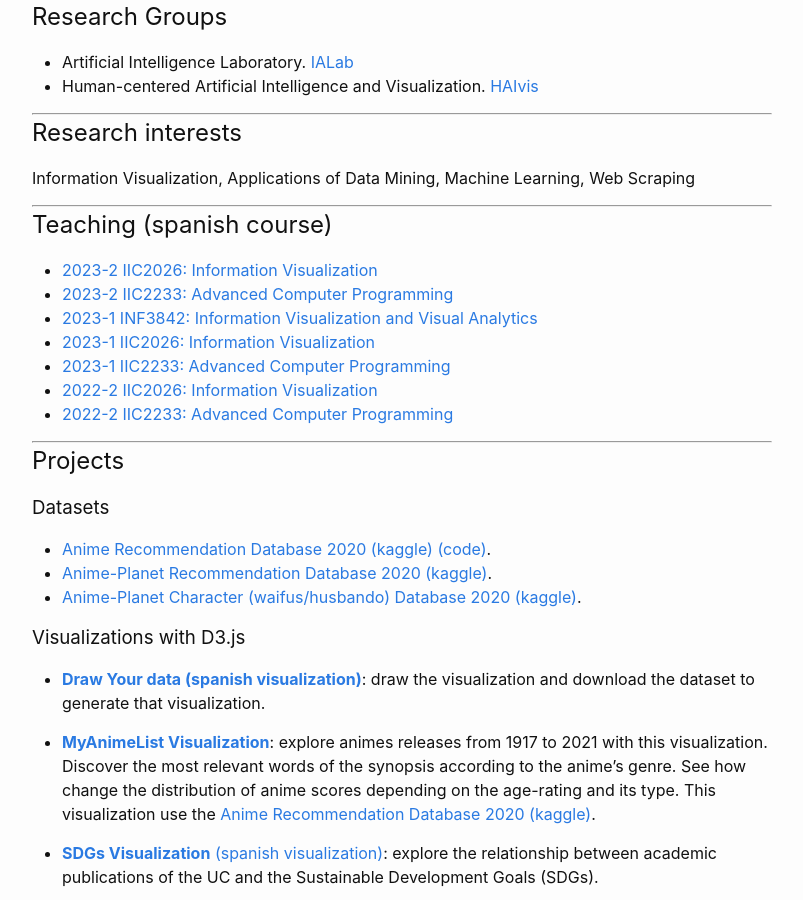
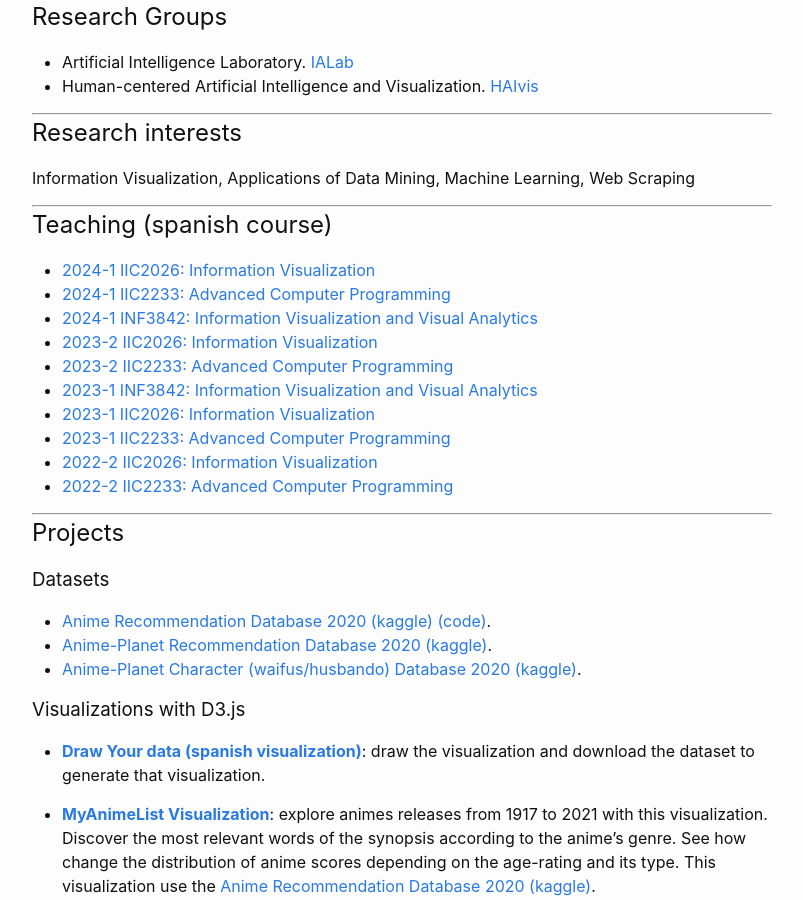
Before and after one commit to Hernan4444/hernan4444.github.io, a Jekyll site: the page built from index.md, in a window 1280 px wide and 900 px high, scrolled down 666 px. Shown: the whole window, without its empty margins (238-1041 px from the left). Built offline with Jekyll 4.4.1, drawn with Linux system fonts in a browser that asks for light colours.

Commit message:
Update index.md

```diff
--- a/index.md
+++ b/index.md
@@ -30,8 +30,11 @@ Information Visualization, Applications of Data Mining, Machine Learning, Web Sc
 
 ## Teaching (spanish course)
 
+- [2024-1 IIC2026: Information Visualization](https://puc-infovis.github.io/version-2024-1/)
+- [2024-1 IIC2233: Advanced Computer Programming](https://github.com/IIC2233/Syllabus)
+- [2024-1 INF3842: Information Visualization and Visual Analytics](https://github.com/Hernan4444/INF3842-2024-1)
 - [2023-2 IIC2026: Information Visualization](https://puc-infovis.github.io/version-2023-2/)
-- [2023-2 IIC2233: Advanced Computer Programming](https://github.com/IIC2233/Syllabus)
+- [2023-2 IIC2233: Advanced Computer Programming](https://github.com/IIC2233/Syllabus-2023-2)
 - [2023-1 INF3842: Information Visualization and Visual Analytics](https://github.com/Hernan4444/INF3842-2023-1)
 - [2023-1 IIC2026: Information Visualization](https://puc-infovis.github.io/version-2023-1/)
 - [2023-1 IIC2233: Advanced Computer Programming](https://github.com/IIC2233/Syllabus-2023-1)
```
